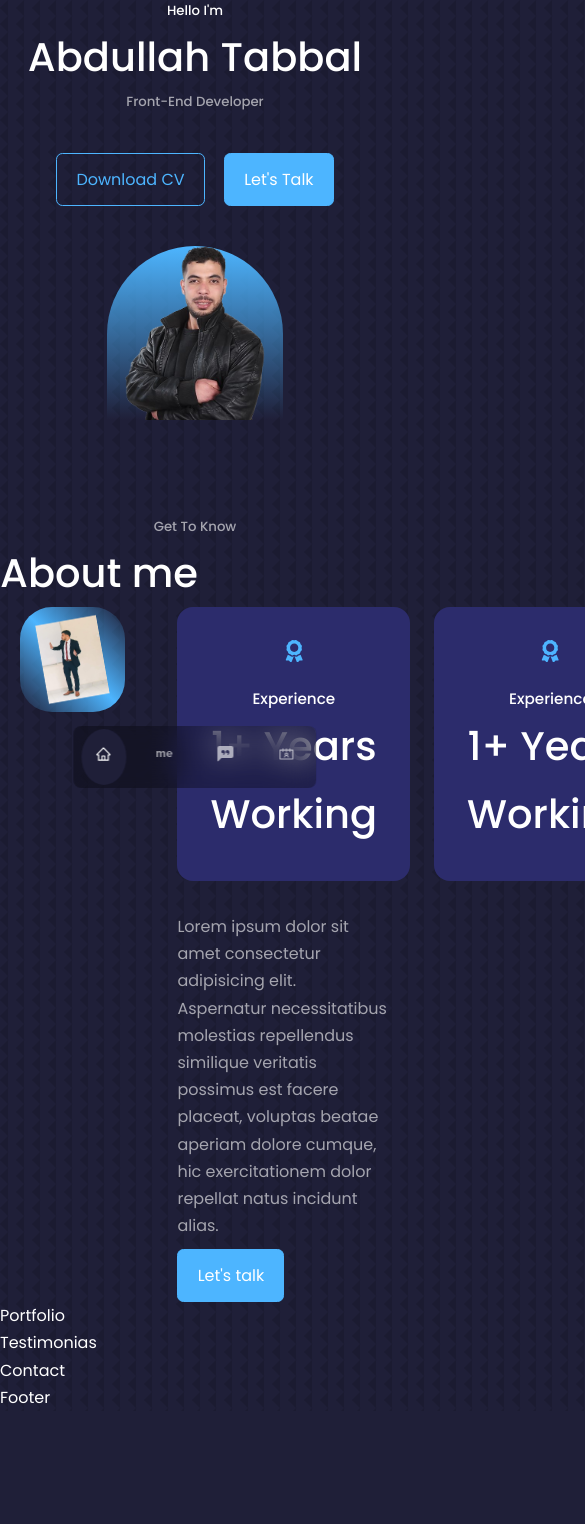
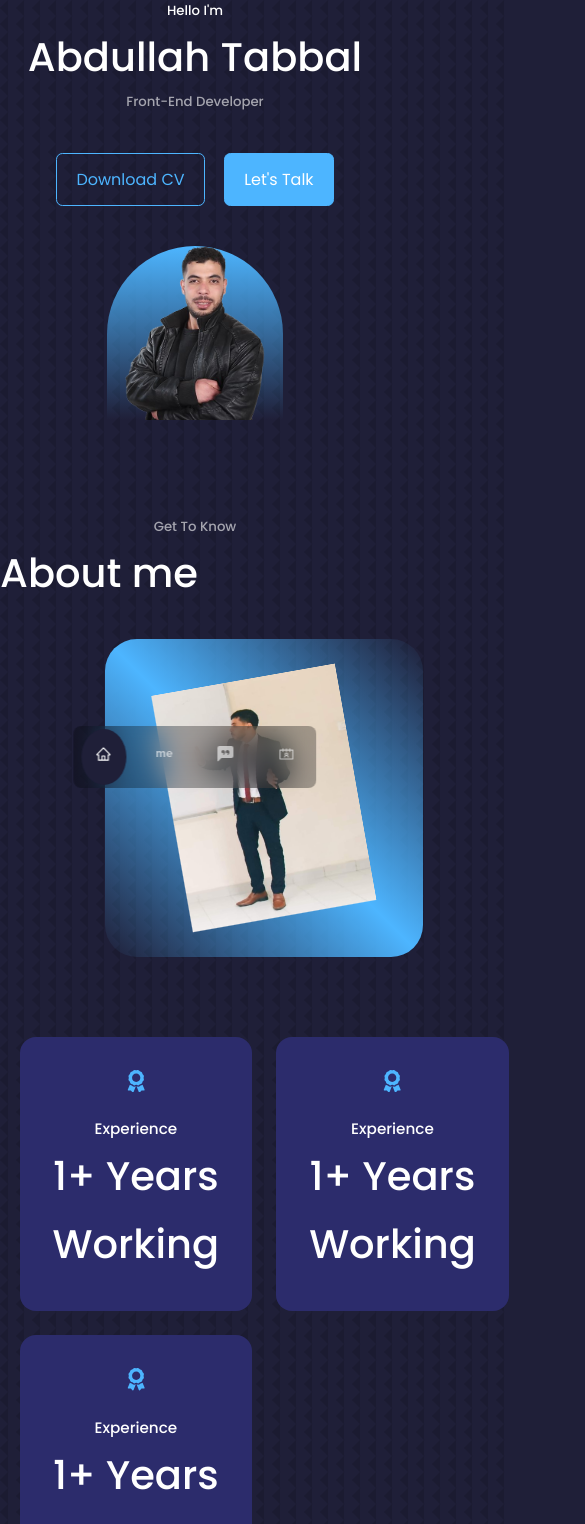
Before and after one commit to AbdullahPS/Portfilio_React, a React (Create React App) app in the folder portfolio/: page / in a window 390 px wide. Shown: the top 1524 px of the page, 585 px wide, since content can reach past the window. Before the commit the page ends 1411 px from the top, so only its background shows below. Built offline with nearby package versions, Linux system fonts and the light colour scheme.

Commit message:
About-section: Make it responsive

```diff
--- a/portfolio/src/components/About/about.css
+++ b/portfolio/src/components/About/about.css
@@ -67,3 +67,36 @@
     margin: 2rem 0 0.6rem;
     color: var(--color-light);
 }
+
+/* MEDIA QUERIES/*
+/*MEDIUM DEVICES*/
+@media screen and (max-width:1024px) {
+ .about__container{
+    grid-template-columns: 1fr;
+    gap:0;
+ }
+ .about__me{
+    width: 50%;
+    margin: 2rem auto 5rem;
+ }
+ .about__content p{
+    margin: 1rem 0 1.5rem;
+ }
+}
+@media screen and (max-width:600px) {
+   .about__me{
+    width: 65%;
+    margin: 0 auto rem;
+   }
+   .about__cards{
+    grid-template-columns: 1fr 1fr;
+    grid: 0.5rem;
+    grid-auto-flow: row;
+   }
+   .about__content{
+    text-align: center;
+   }
+   .about__content p {
+    margin:1.5rem 0;
+   }
+}
```
